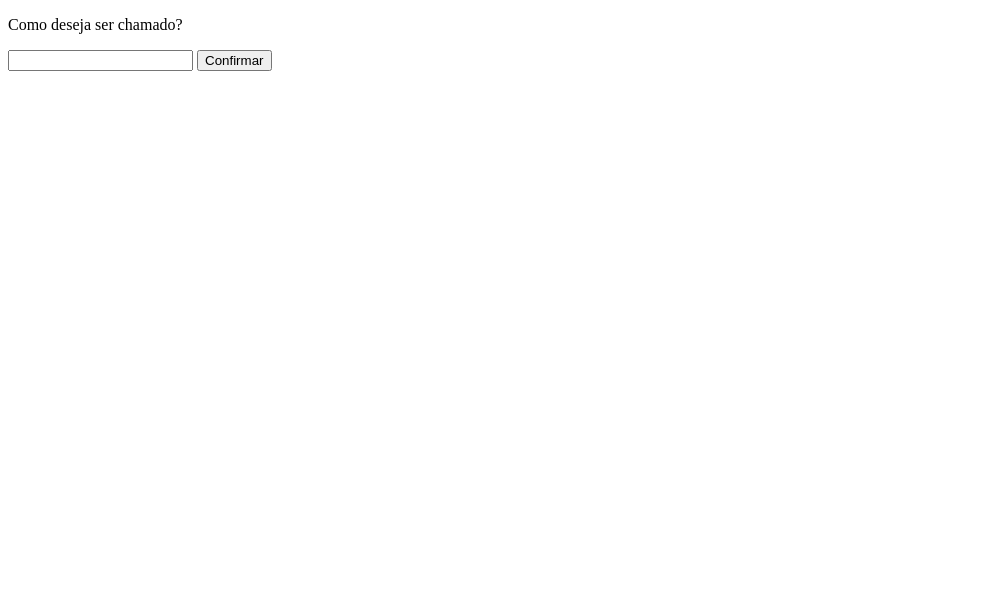
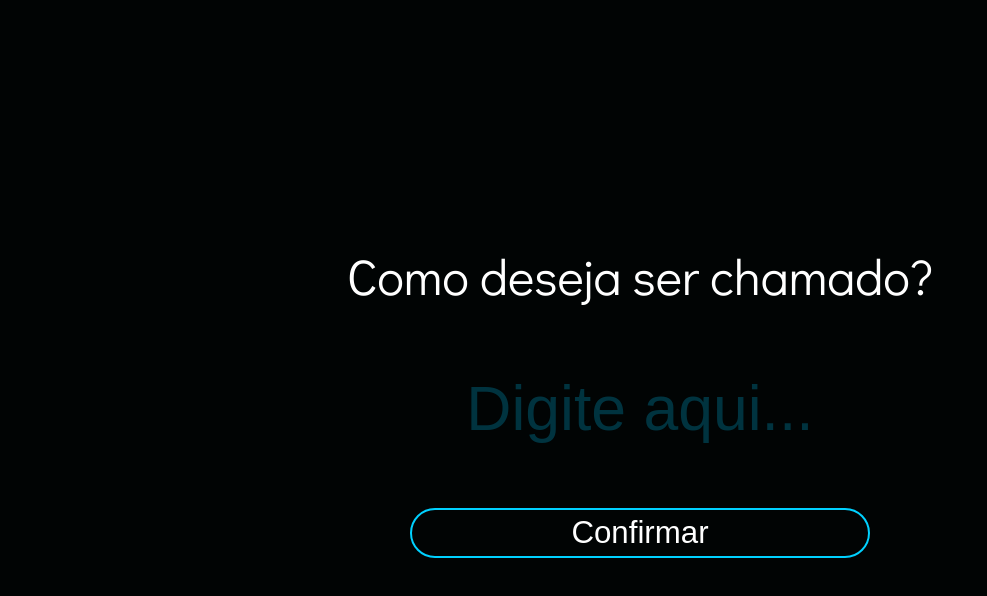
Before and after one commit to PedroVidalDev/Notionem, a website with bundled scripts: page public/index.html in a window 1280 px wide. Shown: the whole page, without its empty margins (0-987 px from the left). Built offline with nearby package versions, Linux system fonts and the light colour scheme; files whose address does not match are found by name.

Commit message:
feat: adicionando estilo na pagina inicial

```diff
--- /dev/null
+++ b/public/assets/css/default.css
@@ -0,0 +1,36 @@
+@import url('https://fonts.googleapis.com/css2?family=Didact+Gothic&display=swap');
+
+*{
+    margin: 0;
+    padding: 0;
+    box-sizing: border-box;
+}
+
+html{
+    font-size: 62.5px;
+    font-family: "Didact Gothic", sans-serif;
+}
+
+:root{
+    --cor-fundo: #010404;
+    --cor-destaque: #00D1FF;
+    --cor-destaque-escura: #00333f;
+}
+
+::placeholder {
+    color: var(--cor-destaque-escura);
+}
+
+body{
+    background-color: var(--cor-fundo);
+    position: relative;
+    width: 100%;
+    height: 100vh;
+    display: flex;
+    align-items: center;
+    justify-content: center;
+}
+
+input:focus-visible{
+    outline: none;
+}
--- a/public/assets/css/style.css
+++ b/public/assets/css/style.css
@@ -0,0 +1,44 @@
+body{
+    flex-direction: column;
+}
+
+p{
+    font-size: 0.8rem;
+    color: white;
+    margin-bottom: 50px;
+}
+
+form{
+    display: flex;
+    flex-direction: column;
+    width: 90%;
+    align-items: center;
+    justify-content: center;
+}
+
+input.nome-input{
+    width: 100%;
+    height: 100px;
+    font-size: 1rem;
+    background: none;
+    border: 0;
+    color: var(--cor-destaque);
+    text-align: center;
+}
+
+input.confirmar-input{
+    width: 40%;
+    height: 50px;
+    font-size: 0.5rem;
+    background: none;
+    color: white;
+    border-radius: 30px;
+    border: 2px solid var(--cor-destaque);
+    cursor: pointer;
+    margin-top: 50px;
+    transition: .5s;
+}
+
+input.confirmar-input:hover{
+    transform: scale(110%);
+}
--- a/public/index.html
+++ b/public/index.html
@@ -10,8 +10,8 @@
 <body>
     <p> Como deseja ser chamado? </p>
     <form>
-        <input type="text" name="nome">
-        <input type="submit" value="Confirmar">
+        <input class="nome-input" type="text" name="nome" placeholder="Digite aqui..." required>
+        <input class="confirmar-input" type="submit" value="Confirmar">
     </form>
 </body>
 <script src="/socket.io/socket.io.js"> </script>
```
